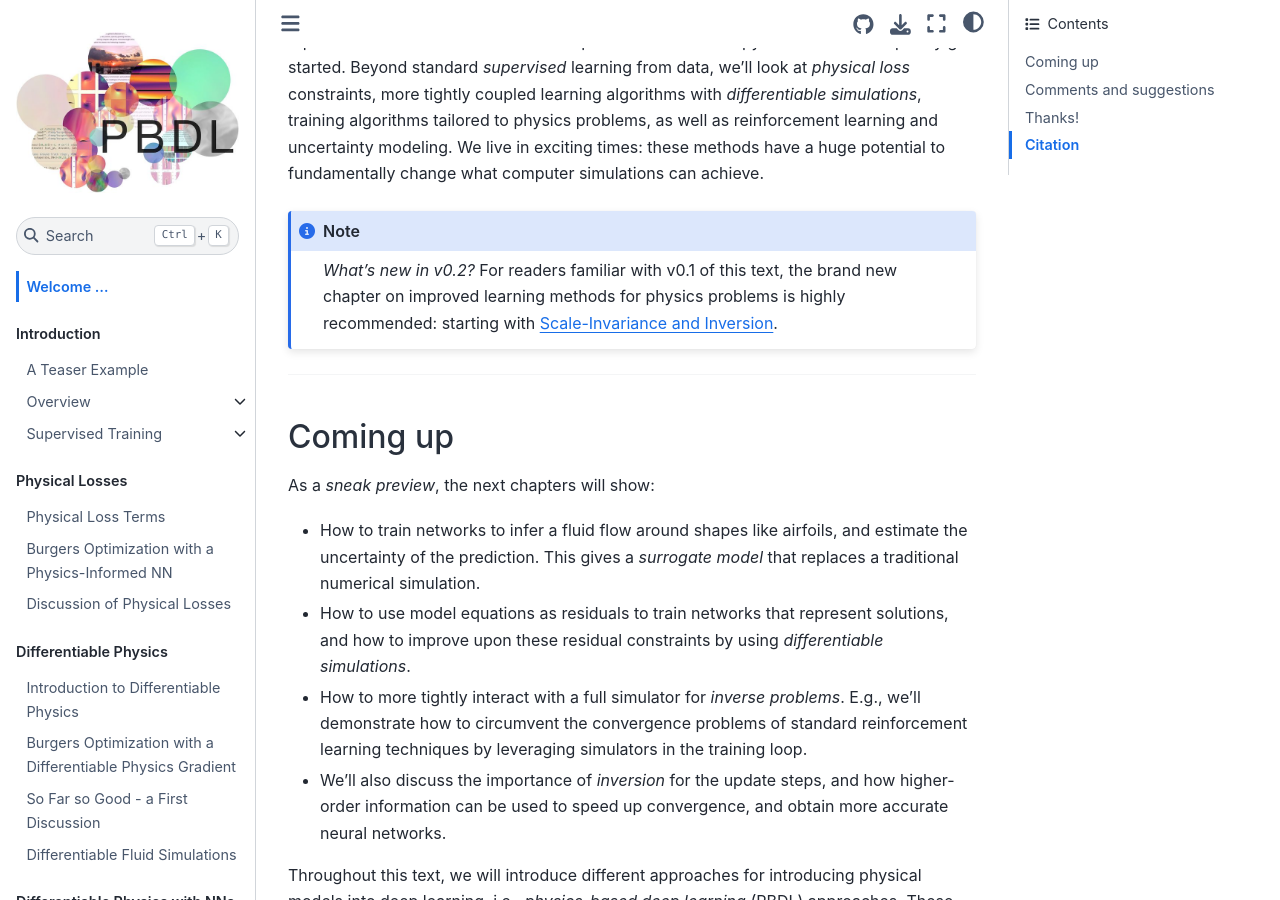
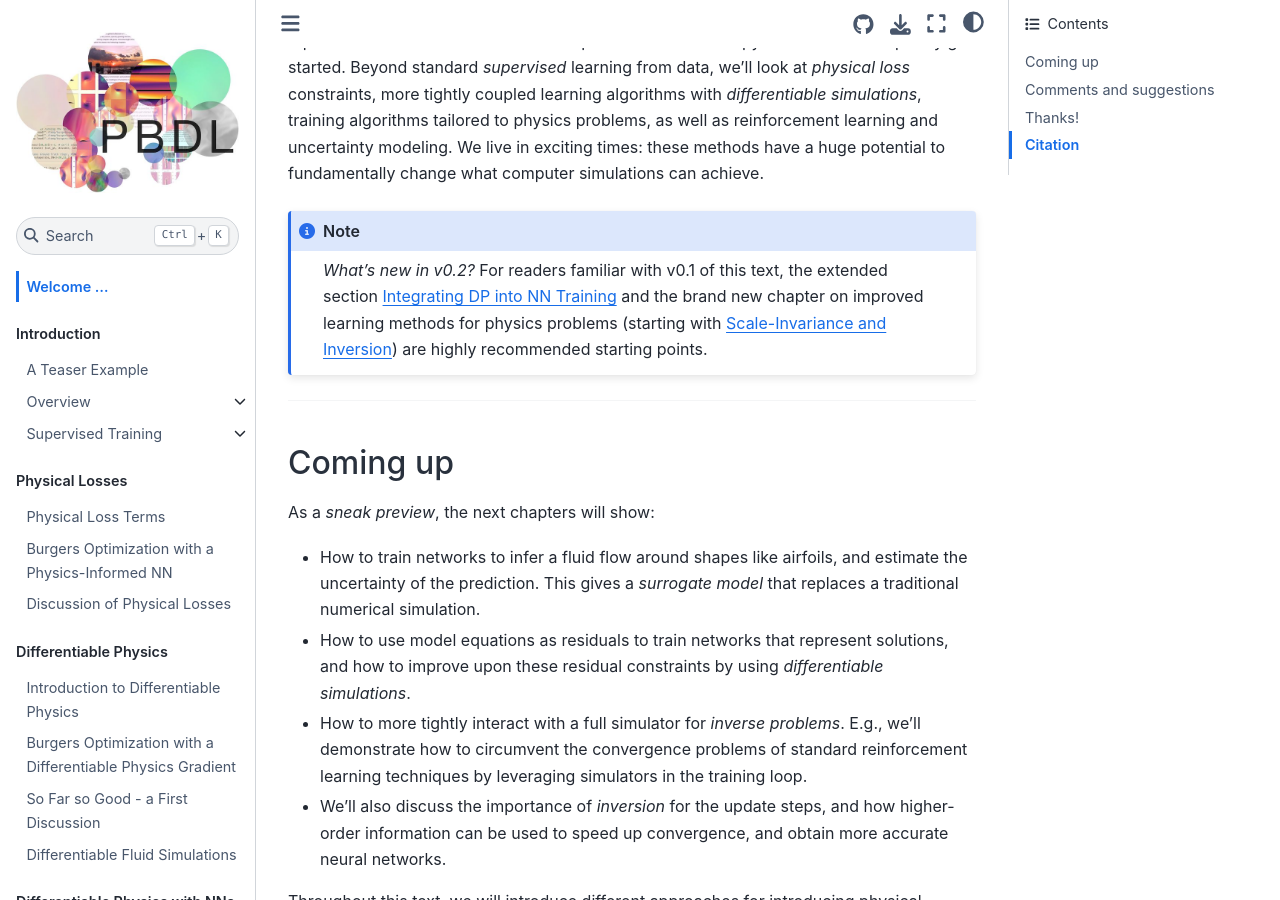
Before and after one commit to tum-pbs/pbdl-book, a Jupyter Book: the page built from intro.md, in a window 1280 px wide and 900 px high, scrolled down 714 px. Built offline with Jupyter Book 1.0.4 settings and Sphinx 7.4.7 and the Sphinx Book theme 1.1.4, drawn with Linux system fonts in a browser that asks for light colours; pages that are not in the unit, such as notebooks, are missing from menus; cross-references to code outside the pages are shown as plain code.

Commit message:
updated v0.2 starting pointers

````diff
--- a/intro.md
+++ b/intro.md
@@ -24,7 +24,8 @@ change what computer simulations can achieve.
 
 ```{note}
 _What's new in v0.2?_
-For readers familiar with v0.1 of this text, the brand new chapter on improved learning methods for physics problems is highly recommended: starting with {doc}`physgrad`.
+For readers familiar with v0.1 of this text, the extended section {doc}`diffphys-examples` and the
+brand new chapter on improved learning methods for physics problems (starting with {doc}`physgrad`) are highly recommended starting points.
 ```
 
 ---
````
Also changed, not shown: README.md (+2 -1 lines).
